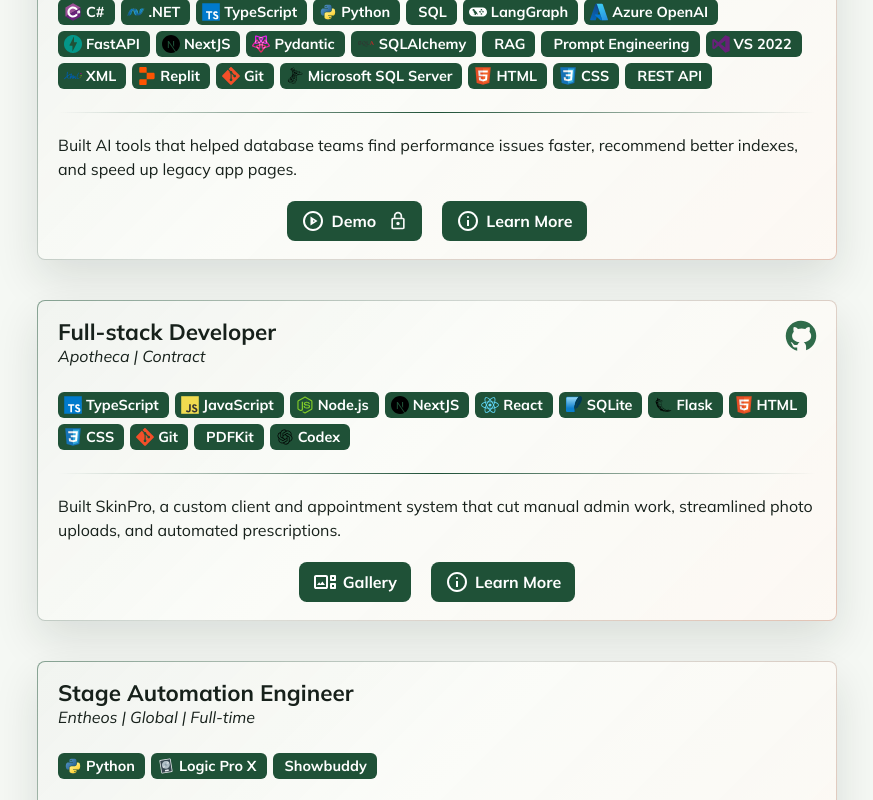
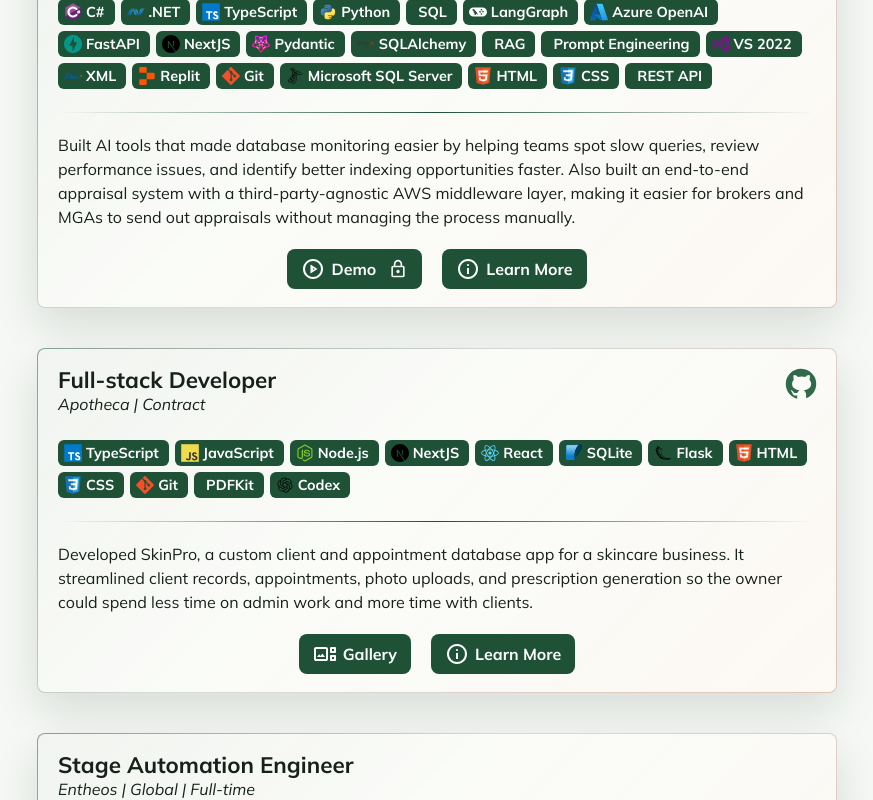
Before and after one commit to brianjames-dev/portfolio-website, a React (Vite) app: page / in a window 1280 px wide. Shown: the part 1800-2600 px from the top of the page, without its empty margins (203-1076 px from the left). Built offline with nearby package versions, Linux system fonts and the light colour scheme; no server answers.

Commit message:
Expand experience card descriptions

```diff
--- a/src/data/experience/apotheca/apotheca.js
+++ b/src/data/experience/apotheca/apotheca.js
@@ -18,7 +18,7 @@ const apotheca = {
   title: "Full-stack Developer",
   team: "Apotheca | Contract",
   description:
-    "Built SkinPro, a custom client and appointment system that cut manual admin work, streamlined photo uploads, and automated prescriptions.",
+    "Developed SkinPro, a custom client and appointment database app for a skincare business. It streamlined client records, appointments, photo uploads, and prescription generation so the owner could spend less time on admin work and more time with clients.",
   stack: [
     "TypeScript",
     "JavaScript",
--- a/src/data/experience/insurity/insurity.js
+++ b/src/data/experience/insurity/insurity.js
@@ -9,7 +9,7 @@ const insurity = {
     alt: "Insurity logo",
   },
   description:
-    "Built AI tools that helped database teams find performance issues faster, recommend better indexes, and speed up legacy app pages.",
+    "Built AI tools that made database monitoring easier by helping teams spot slow queries, review performance issues, and identify better indexing opportunities faster. Also built an end-to-end appraisal system with a third-party-agnostic AWS middleware layer, making it easier for brokers and MGAs to send out appraisals without managing the process manually.",
   stack: [
     "C#",
     ".NET",
@@ -59,6 +59,7 @@ const insurity = {
     description: `
             •  Engineered an AI-powered Database Performance Agent using LangGraph and Azure OpenAI, orchestrating 12 tool intents that automated index optimization across 34 databases, reducing manual DBA analysis time by 80%.
             •  Owned a full-stack Database Performance Agent with Next.js/React frontend and FastAPI backend, featuring real-time chat and server-side pagination handling 894 tables and 2,175 stored procedures.
+            •  Built an end-to-end appraisal system with a third-party-agnostic AWS middleware layer, giving brokers and MGAs a generic way to send appraisals out without managing vendor-specific workflows manually.
             •  Led a cookie migration project refactoring 170+ files across a legacy ASP.NET/.NET codebase, achieving 51% faster page loads and eliminating 4 security vulnerabilities.
             •  Built Python/SQL Server indexing toolkits that lifted high-traffic query performance 40-60% by surfacing 400-600 indexes.
         `,
```
